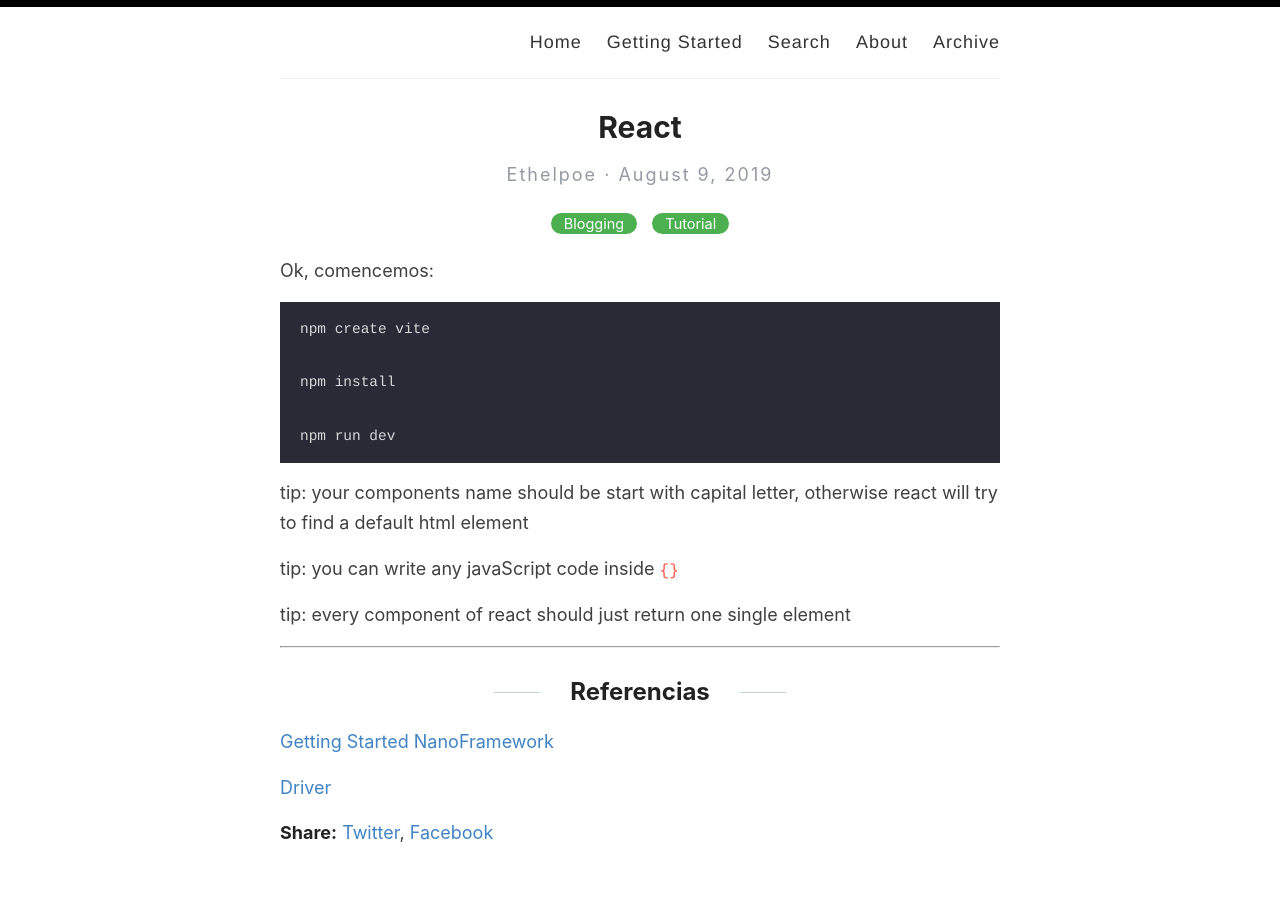
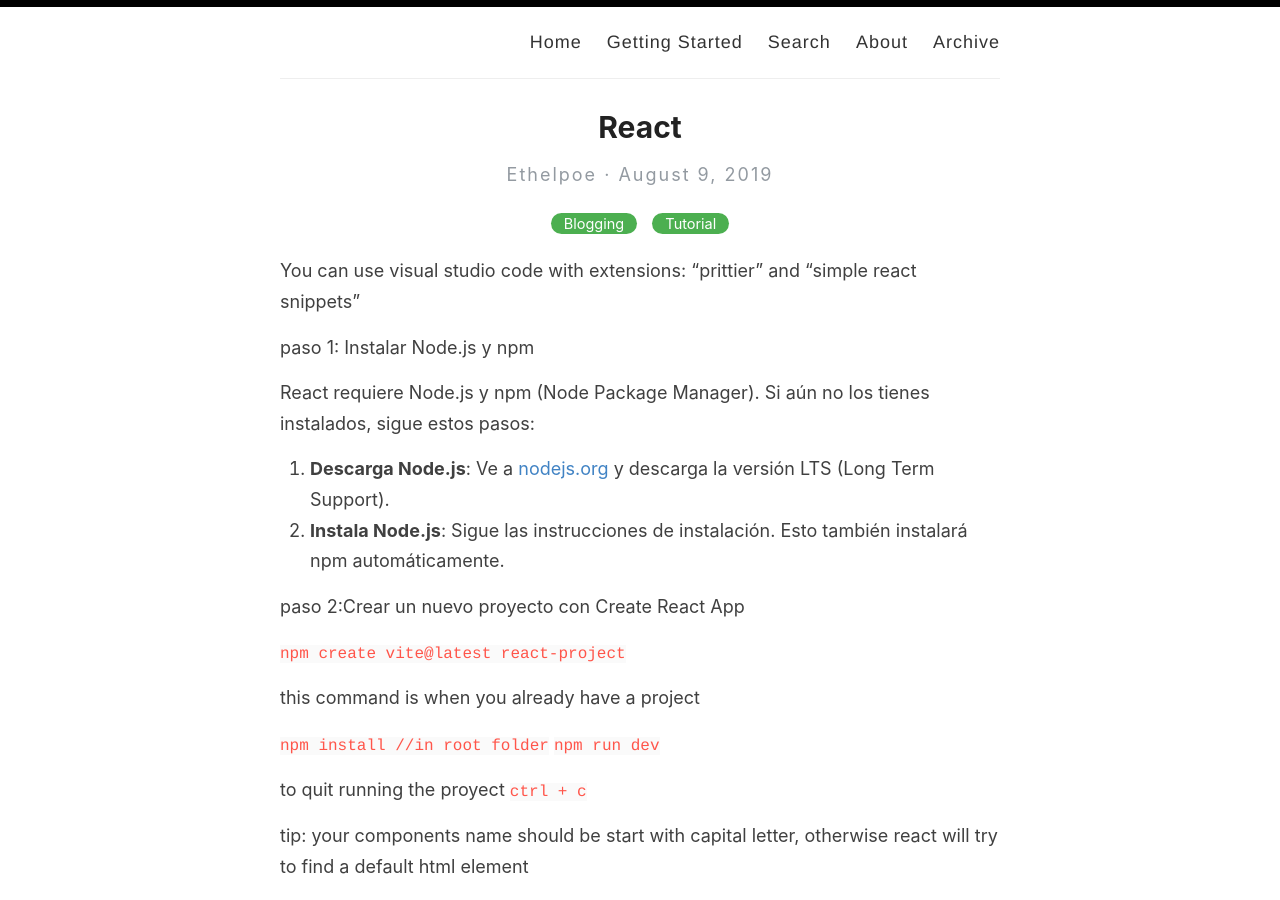
Before and after one commit to ethelpoe/ethelpoe.github.io, a Jekyll site: the page built from _posts/2019-2-13-React Getting Starter.md, in a window 1280 px wide and 900 px high, scrolled down 210 px. Built offline with Jekyll 4.4.1, drawn with Linux system fonts in a browser that asks for light colours; our own code applies the rules of GitHub Pages for plain Markdown files.

Commit message:
Update 2019-2-13-React Getting Starter.md

````diff
--- a/_posts/2019-2-13-React Getting Starter.md
+++ b/_posts/2019-2-13-React Getting Starter.md
@@ -11,19 +11,27 @@
 pin: false
 ---
 
-Ok, comencemos:
 
-```
-npm create vite
-```
+You can use visual studio code with extensions: "prittier" and "simple react snippets"
 
-```
-npm install
-```
+paso 1: Instalar Node.js y npm
 
-```
-npm run dev
-```
+React requiere Node.js y npm (Node Package Manager). Si aún no los tienes instalados, sigue estos pasos:
+
+1. **Descarga Node.js**: Ve a [nodejs.org](https://nodejs.org) y descarga la versión LTS (Long Term Support).
+2. **Instala Node.js**: Sigue las instrucciones de instalación. Esto también instalará npm automáticamente.
+
+paso 2:Crear un nuevo proyecto con Create React App
+
+`npm create vite@latest react-project`
+
+this command is when you already have a project
+
+`npm install //in root folder`
+`npm run dev`
+
+to quit running the proyect
+`ctrl  + c`
 
 tip: your components name should be start with capital letter, otherwise react will try to find a default html element
 
@@ -31,8 +39,6 @@
 
 tip: every component of react should just return one single element
 
-
-
 ---
 ## Referencias
 
````
